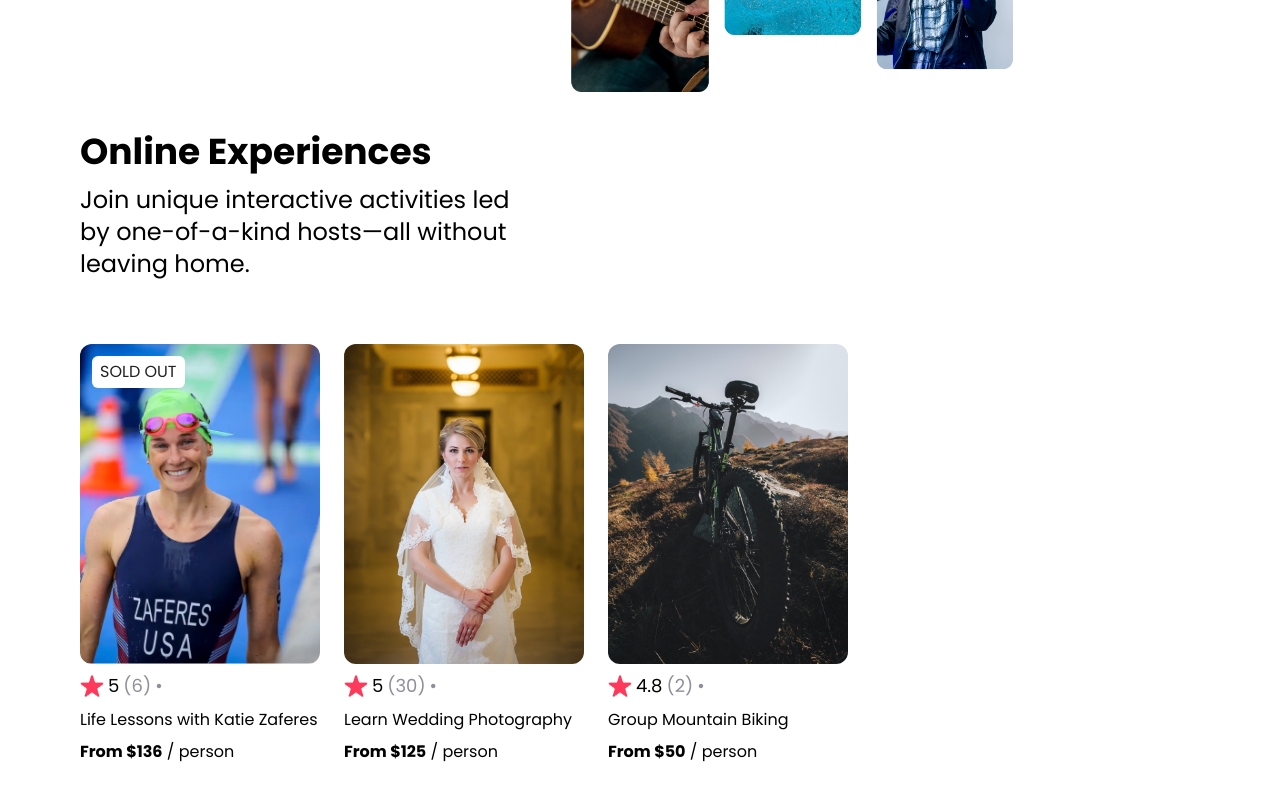
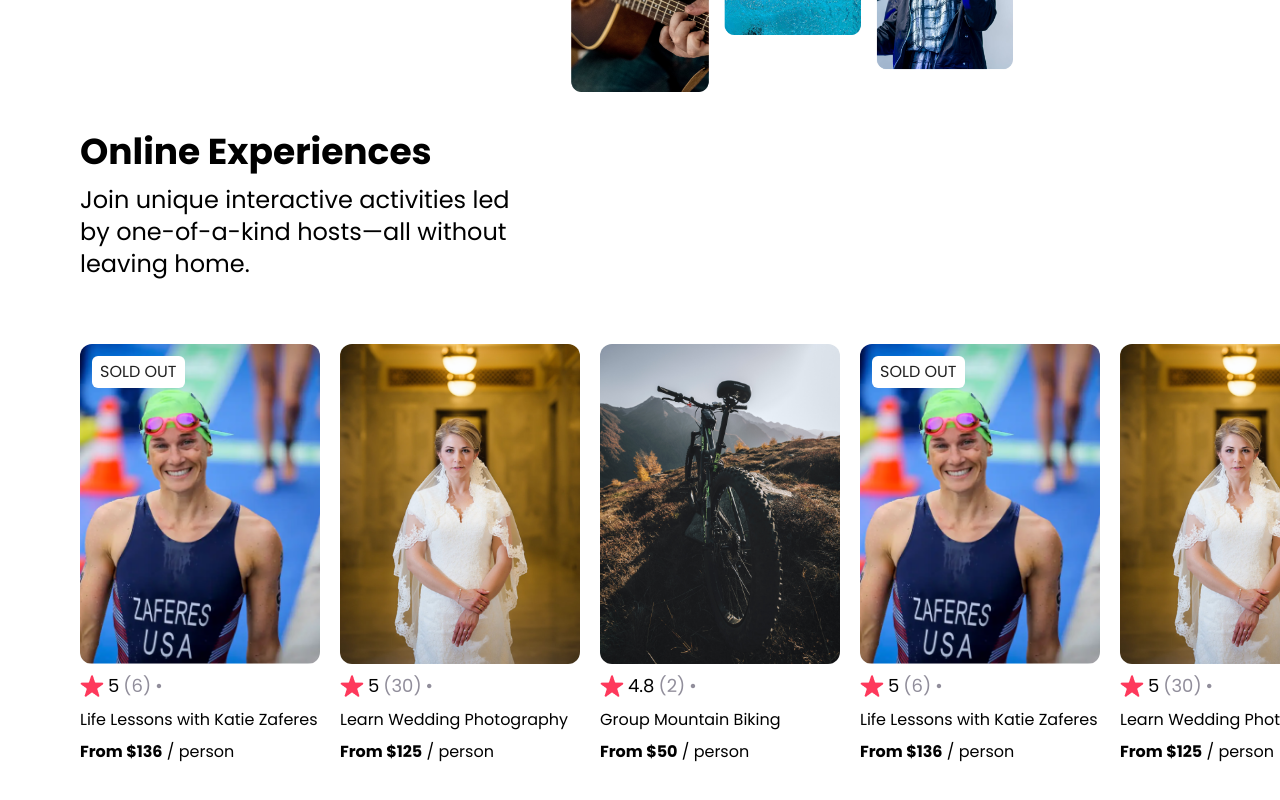
Before and after one commit to josueahadi/airbnb-experiences-clone, a React (Vite) app: page / in a window 1280 px wide. Shown: the part 480-1280 px from the top of the page. Built offline with nearby package versions, Linux system fonts and the light colour scheme.

Commit message:
chore: style the list of cards so they scroll horizontally inside of a container...make a flex container fot the cards sp that none of the items would grow or shrink as the container gets bigger or smaller and set the overflow to scroll

```diff
--- a/src/App.jsx
+++ b/src/App.jsx
@@ -24,7 +24,7 @@
     <div>
       <Navbar />
       <HeroSection />
-      <section className="flex flex-row gap-6 py-16 px-6 sm:px-10 md:px-20">
+      <section className="flex flex-nowrap flex-row overflow-x-auto gap-5 py-16 px-6 sm:px-10 md:px-20">
         {cards}
       </section>
     </div>
--- a/src/components/Card.jsx
+++ b/src/components/Card.jsx
@@ -2,7 +2,7 @@
 
 export default function Card(props) {
   return (
-    <div className="relative w-44 md:w-60">
+    <div className="flex flex-none flex-col relative w-44 md:w-60">
       <img src={props.img} className="w-full rounded-xl" alt={props.title} />
       {props.isSoldOut && (
         <span className="uppercase text-[#222222] bg-[#FFFFFF] rounded-md px-2 py-1 absolute top-3 left-3">
--- a/src/data.tsx
+++ b/src/data.tsx
@@ -44,4 +44,94 @@
     openSpots: 3,
     isSoldOut: false,
   },
+  {
+    id: 1,
+    title: "Life Lessons with Katie Zaferes",
+    description:
+      'I will share with you what I call "Positively Impactful Moments of Disappointment." Throughout my career, many of my highest moments only came after setbacks and losses. But learning from those difficult moments is what gave me the ability to rise above them and reach my goals.',
+    price: 136,
+    coverImg: "katie-zaferes.png",
+    stats: {
+      rating: 5.0,
+      reviewCount: 6,
+    },
+    location: "Online",
+    openSpots: 0,
+    isSoldOut: true,
+  },
+  {
+    id: 2,
+    title: "Learn Wedding Photography",
+    description:
+      "Interested in becoming a wedding photographer? For beginner and experienced photographers alike, join us in learning techniques required to leave the happy couple with memories that'll last a lifetime.",
+    price: 125,
+    coverImg: "wedding-photography.png",
+    stats: {
+      rating: 5.0,
+      reviewCount: 30,
+    },
+    location: "Online",
+    openSpots: 27,
+    isSoldOut: false,
+  },
+  {
+    id: 3,
+    title: "Group Mountain Biking",
+    description:
+      "Experience the beautiful Norwegian landscape and meet new friends all while conquering rugged terrain on your mountain bike. (Bike provided!)",
+    price: 50,
+    coverImg: "mountain-bike.png",
+    stats: {
+      rating: 4.8,
+      reviewCount: 2,
+    },
+    location: "Norway",
+    openSpots: 3,
+    isSoldOut: false,
+  },
+  {
+    id: 1,
+    title: "Life Lessons with Katie Zaferes",
+    description:
+      'I will share with you what I call "Positively Impactful Moments of Disappointment." Throughout my career, many of my highest moments only came after setbacks and losses. But learning from those difficult moments is what gave me the ability to rise above them and reach my goals.',
+    price: 136,
+    coverImg: "katie-zaferes.png",
+    stats: {
+      rating: 5.0,
+      reviewCount: 6,
+    },
+    location: "Online",
+    openSpots: 0,
+    isSoldOut: true,
+  },
+  {
+    id: 2,
+    title: "Learn Wedding Photography",
+    description:
+      "Interested in becoming a wedding photographer? For beginner and experienced photographers alike, join us in learning techniques required to leave the happy couple with memories that'll last a lifetime.",
+    price: 125,
+    coverImg: "wedding-photography.png",
+    stats: {
+      rating: 5.0,
+      reviewCount: 30,
+    },
+    location: "Online",
+    openSpots: 27,
+    isSoldOut: false,
+  },
+  {
+    id: 3,
+    title: "Group Mountain Biking",
+    description:
+      "Experience the beautiful Norwegian landscape and meet new friends all while conquering rugged terrain on your mountain bike. (Bike provided!)",
+    price: 50,
+    coverImg: "mountain-bike.png",
+    stats: {
+      rating: 4.8,
+      reviewCount: 2,
+    },
+    location: "Norway",
+    openSpots: 3,
+    isSoldOut: false,
+  },
 ];
```
